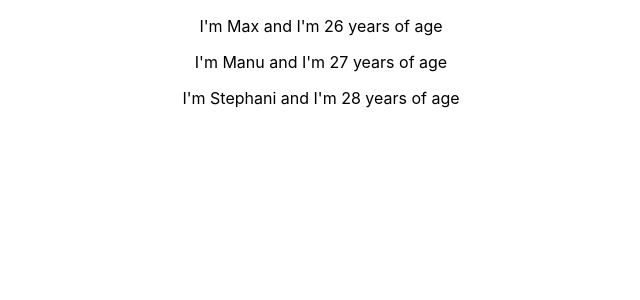
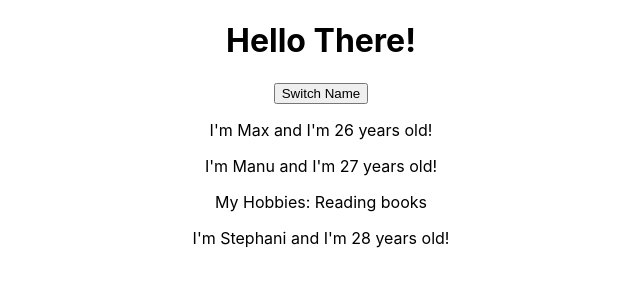
Before and after one commit to imran-1002102/React-basics, a React (Create React App) app: page / in a window 1280 px wide. Shown: the top 300 px of the page, without its empty margins (319-959 px from the left). Built offline with nearby package versions, Linux system fonts and the light colour scheme.

Commit message:
person component now displays childern property

```diff
--- a/src/App.js
+++ b/src/App.js
@@ -6,8 +6,10 @@ class App extends Component {
   render() {
     return (
       <div className="App">
+      <h1> Hello There!</h1>
+      <button>Switch Name</button>
         <Person name = 'Max' age = '26'></Person>
-        <Person name = 'Manu' age = '27'></Person>
+        <Person name = 'Manu' age = '27'>My Hobbies: Reading books</Person>
         <Person name = 'Stephani' age = '28'></Person>
       </div>
     );
--- a/src/Person/Person.js
+++ b/src/Person/Person.js
@@ -5,7 +5,10 @@ const person = (props) => {
     return(
         <div>
             <p>
-                I'm {props.name} and I'm {props.age} years of age
+                I'm {props.name} and I'm {props.age} years old!
+            </p>
+            <p>
+                {props.children}
             </p>
         </div>
     );
```
